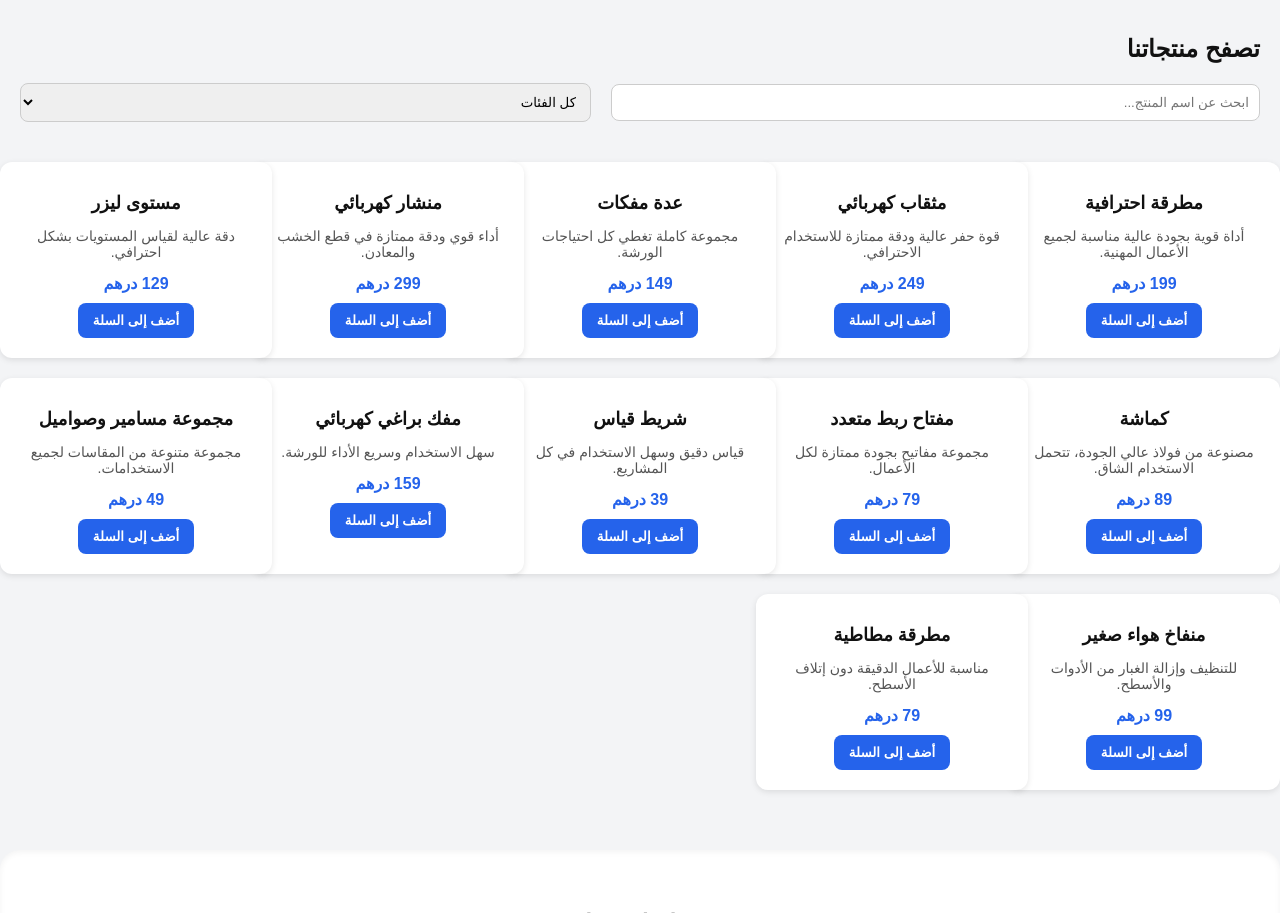
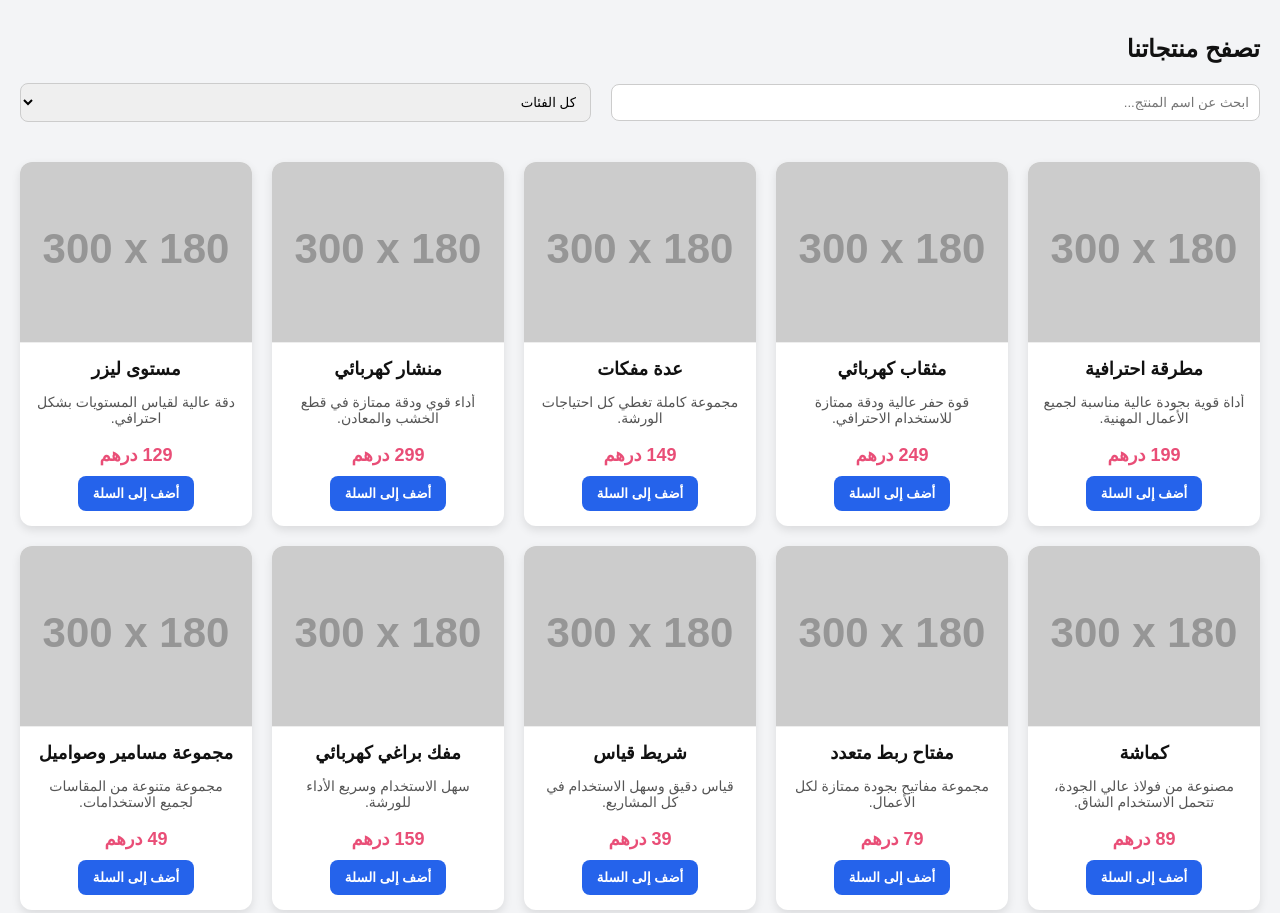
Before and after one commit to ismail-idali/ProCraftHubhtmm, a plain HTML site: page index.html in a window 1280 px wide. Shown: the part 320-1233 px from the top of the page. Drawn offline with Linux system fonts and the light colour scheme; placeholder pictures from the web are drawn by us.

Commit message:
Update index.html

```diff
--- a/index.html
+++ b/index.html
@@ -3,10 +3,11 @@
 <head>
 <meta charset="UTF-8">
 <meta name="viewport" content="width=device-width, initial-scale=1.0">
-<title>ismail shop - المتجر المطور (مستقل)</title>
+<title>ismail shop - المتجر المطور بالصور</title>
 <style>
     /* ======================================
     التنسيق المدمج (CSS)
+    تم تحديث تنسيق المنتج ليشمل الصورة
     ======================================
     */
     body {
@@ -97,25 +98,63 @@
         justify-items: center;
     }
 
+    /* تنسيق جديد للمنتج */
     .product {
         background: #fff;
         border-radius: 12px;
-        box-shadow: 0 2px 6px rgba(0,0,0,0.1);
-        padding: 20px;
+        box-shadow: 0 4px 10px rgba(0,0,0,0.1);
         width: 100%;
-        max-width: 250px;
+        max-width: 300px;
         text-align: center;
         transition: transform 0.3s, box-shadow 0.3s;
+        overflow: hidden; /* لإخفاء الزيادات من الصورة */
     }
 
     .product:hover {
         transform: translateY(-5px);
-        box-shadow: 0 5px 15px rgba(0,0,0,0.2);
+        box-shadow: 0 8px 20px rgba(0,0,0,0.2);
     }
 
-    .product h3 { font-size: 18px; margin: 10px 0; }
-    .product p { color: #555; font-size: 14px; }
-    .product strong { display: block; margin-top: 10px; font-size: 16px; color: #2563eb; }
+    .product-image {
+        width: 100%;
+        height: 180px; /* ارتفاع ثابت للصورة */
+        overflow: hidden;
+        border-bottom: 1px solid #eee;
+    }
+
+    .product-image img {
+        width: 100%;
+        height: 100%;
+        object-fit: cover; /* لضمان ملء الصورة دون تشوه */
+        transition: transform 0.5s;
+    }
+
+    .product:hover .product-image img {
+        transform: scale(1.05);
+    }
+
+    .product-details {
+        padding: 15px;
+    }
+
+    .product h3 {
+        font-size: 18px;
+        margin: 0 0 5px 0;
+        color: #111;
+    }
+    .product p {
+        color: #555;
+        font-size: 14px;
+        height: 40px; /* ارتفاع ثابت للوصف */
+        overflow: hidden;
+        margin-bottom: 10px;
+    }
+    .product strong {
+        display: block;
+        margin-top: 10px;
+        font-size: 18px;
+        color: #E94E77; /* لون جديد للسعر */
+    }
 
     .buy-btn {
         display: inline-block;
@@ -135,6 +174,7 @@
         transform: translateY(-2px);
     }
 
+    /* ... (باقي التنسيقات: controls-area, contact, modal) ... */
     .controls-area {
         padding: 20px 20px 0;
         max-width: 1240px;
@@ -283,7 +323,9 @@
     </a>
     <nav>
         <a href="#home">الرئيسية</a>
-        <a href="#products">المنتجات</a>
+
+        <a href="#" onclick="scrollToProducts(event)">المنتجات</a>
+
         <a href="#contact">تواصل</a>
         <button id="openCartBtn" onclick="openCartModal()">
             🛒 (<span id="cartCount">0</span>)
@@ -294,7 +336,7 @@
 <section class="hero" id="home">
     <h1>مرحبا بكم في متجر Ismail Shop</h1>
     <p>أفضل الأدوات الاحترافية للحرفيين، منتجات عالية الجودة بأسعار رائعة.</p>
-    <button onclick="document.querySelector('#products').scrollIntoView({ behavior: 'smooth' });">اكتشف المنتجات</button>
+    <button onclick="scrollToProducts({ preventDefault: () => {} })">اكتشف المنتجات</button>
 </section>
 
 <section class="controls-area">
@@ -365,23 +407,41 @@
     const cartCountElement = document.getElementById('cartCount');
     const checkoutBtn = document.getElementById('checkoutBtn');
 
-    // **بيانات المنتجات الثابتة (لأنك لا تستخدم قاعدة بيانات)**
+    // **بيانات المنتجات الثابتة (محدثة بالصور)**
     const productsData = [
-        { id: 1, name: "مطرقة احترافية", price: 199.00, currency: "درهم", category: "أدوات يدوية", description: "أداة قوية بجودة عالية مناسبة لجميع الأعمال المهنية." },
-        { id: 2, name: "مثقاب كهربائي", price: 249.00, currency: "درهم", category: "أدوات كهربائية", description: "قوة حفر عالية ودقة ممتازة للاستخدام الاحترافي." },
-        { id: 3, name: "عدة مفكات", price: 149.00, currency: "درهم", category: "أدوات يدوية", description: "مجموعة كاملة تغطي كل احتياجات الورشة." },
-        { id: 4, name: "منشار كهربائي", price: 299.00, currency: "درهم", category: "أدوات كهربائية", description: "أداء قوي ودقة ممتازة في قطع الخشب والمعادن." },
-        { id: 5, name: "مستوى ليزر", price: 129.00, currency: "درهم", category: "أدوات قياس", description: "دقة عالية لقياس المستويات بشكل احترافي." },
-        { id: 6, name: "كماشة", price: 89.00, currency: "درهم", category: "أدوات يدوية", description: "مصنوعة من فولاذ عالي الجودة، تتحمل الاستخدام الشاق." },
-        { id: 7, name: "مفتاح ربط متعدد", price: 79.00, currency: "درهم", category: "أدوات يدوية", description: "مجموعة مفاتيح بجودة ممتازة لكل الأعمال." },
-        { id: 8, name: "شريط قياس", price: 39.00, currency: "درهم", category: "أدوات قياس", description: "قياس دقيق وسهل الاستخدام في كل المشاريع." },
-        { id: 9, name: "مفك براغي كهربائي", price: 159.00, currency: "درهم", category: "أدوات كهربائية", description: "سهل الاستخدام وسريع الأداء للورشة." },
-        { id: 10, name: "مجموعة مسامير وصواميل", price: 49.00, currency: "درهم", category: "ملحقات", description: "مجموعة متنوعة من المقاسات لجميع الاستخدامات." },
-        { id: 11, name: "منفاخ هواء صغير", price: 99.00, currency: "درهم", category: "أدوات كهربائية", description: "للتنظيف وإزالة الغبار من الأدوات والأسطح." },
-        { id: 12, name: "مطرقة مطاطية", price: 79.00, currency: "درهم", category: "أدوات يدوية", description: "مناسبة للأعمال الدقيقة دون إتلاف الأسطح." },
+        // ⚠️ يجب استبدال الروابط التالية بروابط صور منتجاتك الحقيقية
+        { id: 1, name: "مطرقة احترافية", price: 199.00, currency: "درهم", category: "أدوات يدوية", description: "أداة قوية بجودة عالية مناسبة لجميع الأعمال المهنية.", image: "https://via.placeholder.com/300x180/2563EB/FFFFFF?text=Hammer" },
+        { id: 2, name: "مثقاب كهربائي", price: 249.00, currency: "درهم", category: "أدوات كهربائية", description: "قوة حفر عالية ودقة ممتازة للاستخدام الاحترافي.", image: "https://via.placeholder.com/300x180/2563EB/FFFFFF?text=Drill" },
+        { id: 3, name: "عدة مفكات", price: 149.00, currency: "درهم", category: "أدوات يدوية", description: "مجموعة كاملة تغطي كل احتياجات الورشة.", image: "https://via.placeholder.com/300x180/2563EB/FFFFFF?text=Screwdrivers" },
+        { id: 4, name: "منشار كهربائي", price: 299.00, currency: "درهم", category: "أدوات كهربائية", description: "أداء قوي ودقة ممتازة في قطع الخشب والمعادن.", image: "https://via.placeholder.com/300x180/2563EB/FFFFFF?text=Saw" },
+        { id: 5, name: "مستوى ليزر", price: 129.00, currency: "درهم", category: "أدوات قياس", description: "دقة عالية لقياس المستويات بشكل احترافي.", image: "https://via.placeholder.com/300x180/2563EB/FFFFFF?text=Laser" },
+        { id: 6, name: "كماشة", price: 89.00, currency: "درهم", category: "أدوات يدوية", description: "مصنوعة من فولاذ عالي الجودة، تتحمل الاستخدام الشاق.", image: "https://via.placeholder.com/300x180/2563EB/FFFFFF?text=Pliers" },
+        { id: 7, name: "مفتاح ربط متعدد", price: 79.00, currency: "درهم", category: "أدوات يدوية", description: "مجموعة مفاتيح بجودة ممتازة لكل الأعمال.", image: "https://via.placeholder.com/300x180/2563EB/FFFFFF?text=Wrench+Set" },
+        { id: 8, name: "شريط قياس", price: 39.00, currency: "درهم", category: "أدوات قياس", description: "قياس دقيق وسهل الاستخدام في كل المشاريع.", image: "https://via.placeholder.com/300x180/2563EB/FFFFFF?text=Tape+Measure" },
+        { id: 9, name: "مفك براغي كهربائي", price: 159.00, currency: "درهم", category: "أدوات كهربائية", description: "سهل الاستخدام وسريع الأداء للورشة.", image: "https://via.placeholder.com/300x180/2563EB/FFFFFF?text=Electric+Screwdriver" },
+        { id: 10, name: "مجموعة مسامير وصواميل", price: 49.00, currency: "درهم", category: "ملحقات", description: "مجموعة متنوعة من المقاسات لجميع الاستخدامات.", image: "https://via.placeholder.com/300x180/2563EB/FFFFFF?text=Accessories" },
+        { id: 11, name: "منفاخ هواء صغير", price: 99.00, currency: "درهم", category: "أدوات كهربائية", description: "للتنظيف وإزالة الغبار من الأدوات والأسطح.", image: "https://via.placeholder.com/300x180/2563EB/FFFFFF?text=Blower" },
+        { id: 12, name: "مطرقة مطاطية", price: 79.00, currency: "درهم", category: "أدوات يدوية", description: "مناسبة للأعمال الدقيقة دون إتلاف الأسطح.", image: "https://via.placeholder.com/300x180/2563EB/FFFFFF?text=Rubber+Hammer" },
     ];
     let cart = [];
     const WHATSAPP_PHONE = '212602038226';
+
+    // =========================================================
+    // وظائف التمرير
+    // =========================================================
+
+    function scrollToProducts(event) {
+        // منع الانتقال الافتراضي للرابط (#)
+        if (event && event.preventDefault) {
+            event.preventDefault();
+        }
+
+        const productsSection = document.getElementById('products');
+        if (productsSection) {
+            productsSection.scrollIntoView({ behavior: 'smooth' });
+        }
+    }
+
 
     // =========================================================
     // وظائف التحكم في السلة والـ Modal
@@ -476,7 +536,7 @@
     }
 
     // =========================================================
-    // وظيفة إتمام الطلب عبر WhatsApp (بدون خادم API)
+    // وظيفة إتمام الطلب عبر WhatsApp
     // =========================================================
 
     function generateWhatsAppOrderLink(phoneNumber) {
@@ -514,7 +574,7 @@
     });
 
     // =========================================================
-    // وظائف العرض والفلترة
+    // وظائف العرض والفلترة (تم التعديل لعرض الصور)
     // =========================================================
 
     function renderProducts(productsToDisplay) {
@@ -530,10 +590,15 @@
             productElement.classList.add('product');
 
             productElement.innerHTML = `
-                <h3>${product.name}</h3>
-                <p>${product.description}</p>
-                <strong>${product.price} ${product.currency}</strong>
-                <button class="buy-btn" onclick="addToCart(${product.id})">أضف إلى السلة</button>
+                <div class="product-image">
+                    <img src="${product.image}" alt="${product.name}" loading="lazy">
+                </div>
+                <div class="product-details">
+                    <h3>${product.name}</h3>
+                    <p title="${product.description}">${product.description}</p>
+                    <strong>${product.price} ${product.currency}</strong>
+                    <button class="buy-btn" onclick="addToCart(${product.id})">أضف إلى السلة</button>
+                </div>
             `;
             productsGrid.appendChild(productElement);
         });
@@ -568,7 +633,7 @@
     // تشغيل الوظائف عند تحميل الصفحة
     window.onload = function() {
         populateFilters();
-        renderProducts(productsData); // عرض جميع المنتجات من المصفوفة الثابتة
+        renderProducts(productsData);
         updateCartDisplay();
     };
 </script>
```
